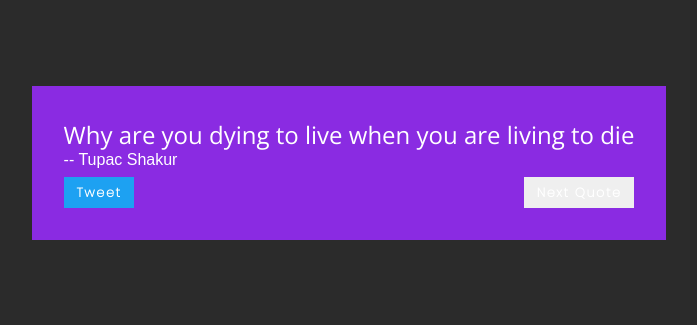
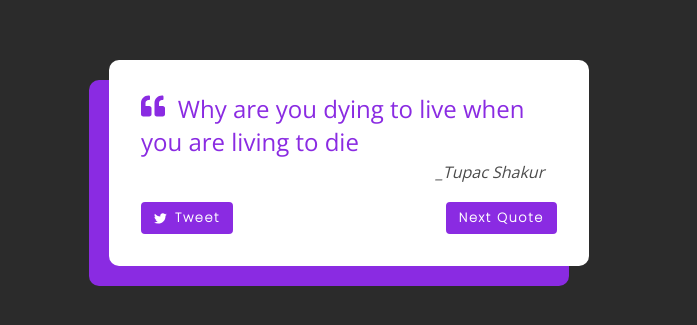
Before and after one commit to napstar-420/random-quote-site, a React (Create React App) app: page / in a window 1280 px wide. Shown: the part 237-562 px from the top of the page, without its empty margins (291-988 px from the left). Built offline with nearby package versions, Linux system fonts and the light colour scheme; a web font is replaced by a local one.

Commit message:
Added style

```diff
--- a/src/Components/quote.js
+++ b/src/Components/quote.js
@@ -1,11 +1,12 @@
 import React from "react";
+import { FaTwitter, FaQuoteLeft } from "react-icons/fa";
 
 const Quote = () => {
   return <div className="quote-container">
-    <h2 className="quote">Why are you dying to live when you are living to die </h2>
-    <h3 className="author">-- Tupac Shakur</h3>
+    <h2 className="quote"><FaQuoteLeft style={{marginRight: '0.8rem'}}/>Why are you dying to live when you are living to die </h2>
+    <h3 className="author">_Tupac Shakur</h3>
     <div className="btns-container">
-        <button className="tweet-btn btn">Tweet</button>
+        <button className="tweet-btn btn"><FaTwitter className="tweet-icon"/>Tweet</button>
         <button className="next-btn btn">Next Quote</button>
     </div>
   </div>;
--- a/src/index.css
+++ b/src/index.css
@@ -23,21 +23,29 @@
 }
 
 .quote-container {
-    background-color: blueviolet;
-    color: #fff;
+    background-color: #fff;
+    color: #000;
     padding: 2em;
+    width: 30em;
+    border-radius: 10px;
+    box-shadow: -20px 20px blueviolet;
 }
 
 .quote {
     font-family: var(--open-sans);
     font-weight: 200;
     font-size: 1.5rem;
+    color: blueviolet;
 }
 
 .author {
-    font-family: var(--mingzot-font);
+    font-family: var(--open-sans);
     font-weight: 300;
     font-size: 1rem;
+    text-align: right;
+    font-style: italic;
+    opacity: 0.7;
+    padding: 0.2rem 0.8rem;
 }
 
 .btns-container {
@@ -48,16 +56,32 @@
 }
 
 .btn {
-    padding: 0.4rem 0.8rem;
+    padding: 0.3rem 0.7rem;
     font-size: 0.8rem;
     font-family: var(--poppins);
     font-weight: 800;
     letter-spacing: 0.1rem;
     border: none;
     color: var(--main-white-color);
+    cursor: pointer;
+    border-radius: 4px;
+    margin-top: 0.5rem;
+    background-color: blueviolet;
+    border: 2px solid blueviolet;
+    transition: ease all 0.2s;
+}
+
+.btn:hover {
+    background-color: transparent;
+    color: blueviolet;
 }
 
 .tweet-btn {
-    background-color: #1DA1F2;
+    display: flex;
+    place-items: center;
+    justify-content: space-between;
+}
 
+.tweet-icon {
+    margin-right: 0.5rem;
 }
```
